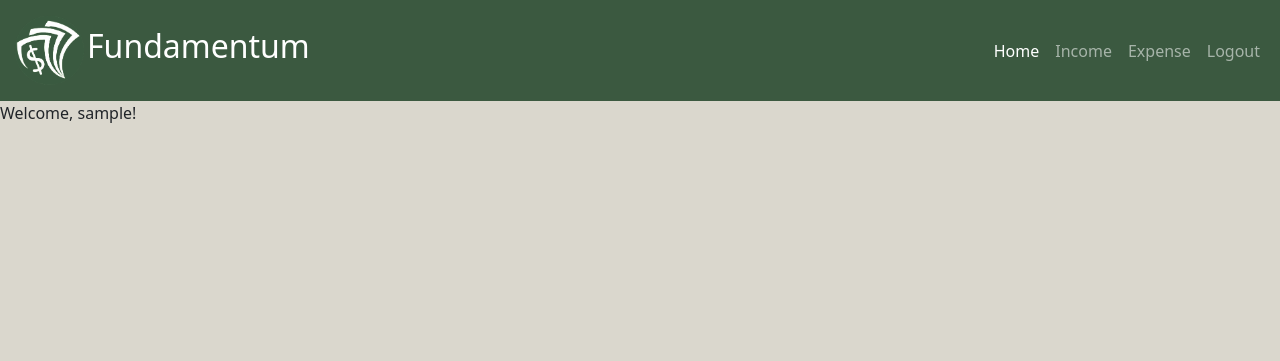
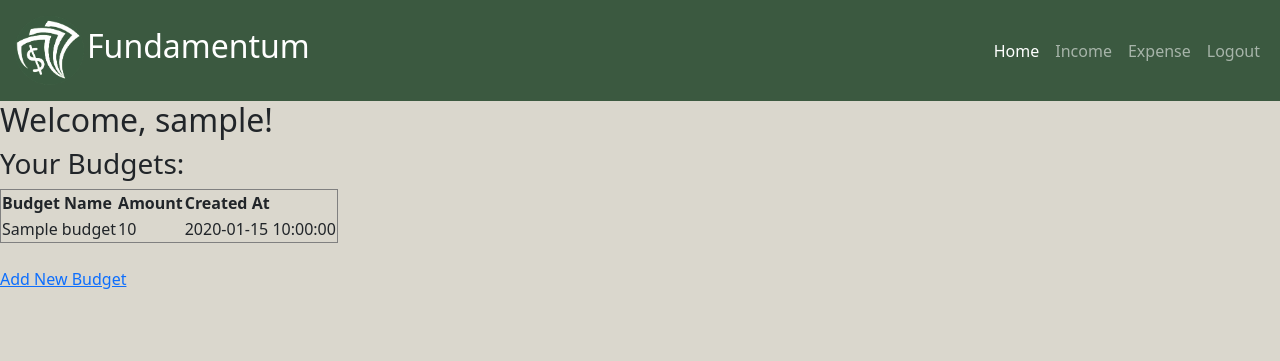
Before and after one commit to gbtan1991/Fundamentum, a PHP site: page /dashboard.php in a window 1280 px wide. Shown: the top 361 px of the page. Run offline with PHP 8.4, Linux system fonts and the light colour scheme; the visitor is signed in with stand-in values (Sample User, id 1); tables that the repository leaves empty or names only in its code hold one stand-in row (values such as "Sample post"); some libraries are stand-ins or nearby versions.

Commit message:
created the budget view

```diff
--- a/dashboard.php
+++ b/dashboard.php
@@ -1,5 +1,7 @@
 <?php
 session_start();
+require 'includes/database.php';
+
 
 include 'includes/header.php';
 
@@ -8,7 +10,44 @@ if (!isset($_SESSION['user_id'])) {
     exit;
 }
 
-echo "Welcome, " . htmlspecialchars($_SESSION['username']) . "!";
+$user_uuid = $_SESSION['user_uuid'];
+
+// Fetch all budgets for the logged-in user
+$stmt = $pdo->prepare("SELECT * FROM budgets WHERE user_uuid = ?");
+$stmt->execute([$user_uuid]);
+$budgets = $stmt->fetchAll(PDO::FETCH_ASSOC);
 
 
 ?>
+
+
+<body>
+
+    <h2>Welcome, <?php echo htmlspecialchars($_SESSION['username']); ?>!</h2>
+
+    <h3>Your Budgets:</h3>
+    <?php if (count($budgets) > 0): ?>
+        <table border="1">
+            <tr>
+                <th>Budget Name</th>
+                <th>Amount</th>
+                <th>Created At</th>
+            </tr>
+            <?php foreach ($budgets as $budget): ?>
+            <tr>
+                <td><?php echo htmlspecialchars($budget['budget_name']); ?></td>
+                <td><?php echo htmlspecialchars($budget['amount']); ?></td>
+                <td><?php echo htmlspecialchars($budget['created_at']); ?></td>
+            </tr>
+            <?php endforeach; ?>
+        </table>
+    <?php else: ?>
+        <p>You have no budgets yet.</p>
+    <?php endif; ?>
+
+    <br>
+    <a href="add_budget.php">Add New Budget</a>
+
+
+
+    <?php include 'includes/footer.php'; ?>
```
